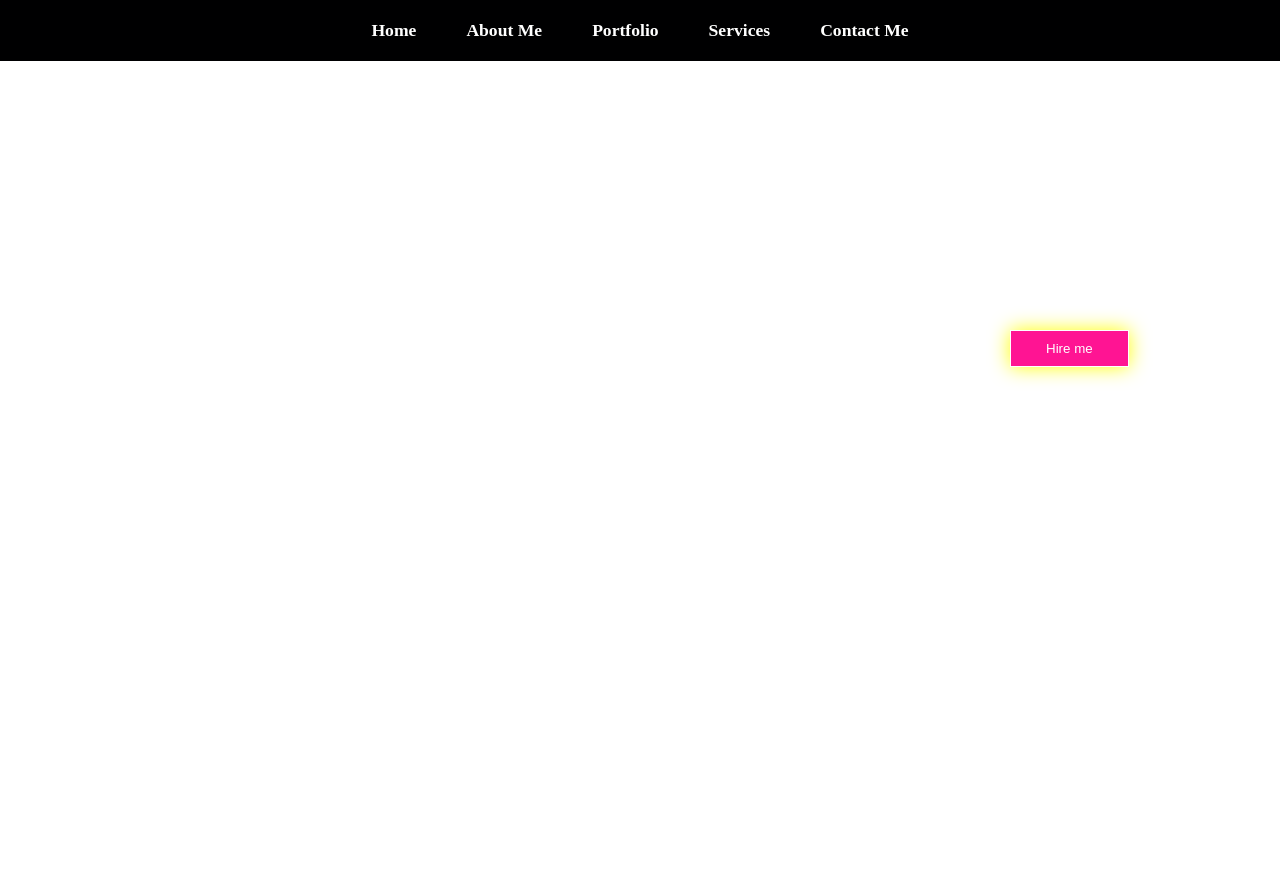
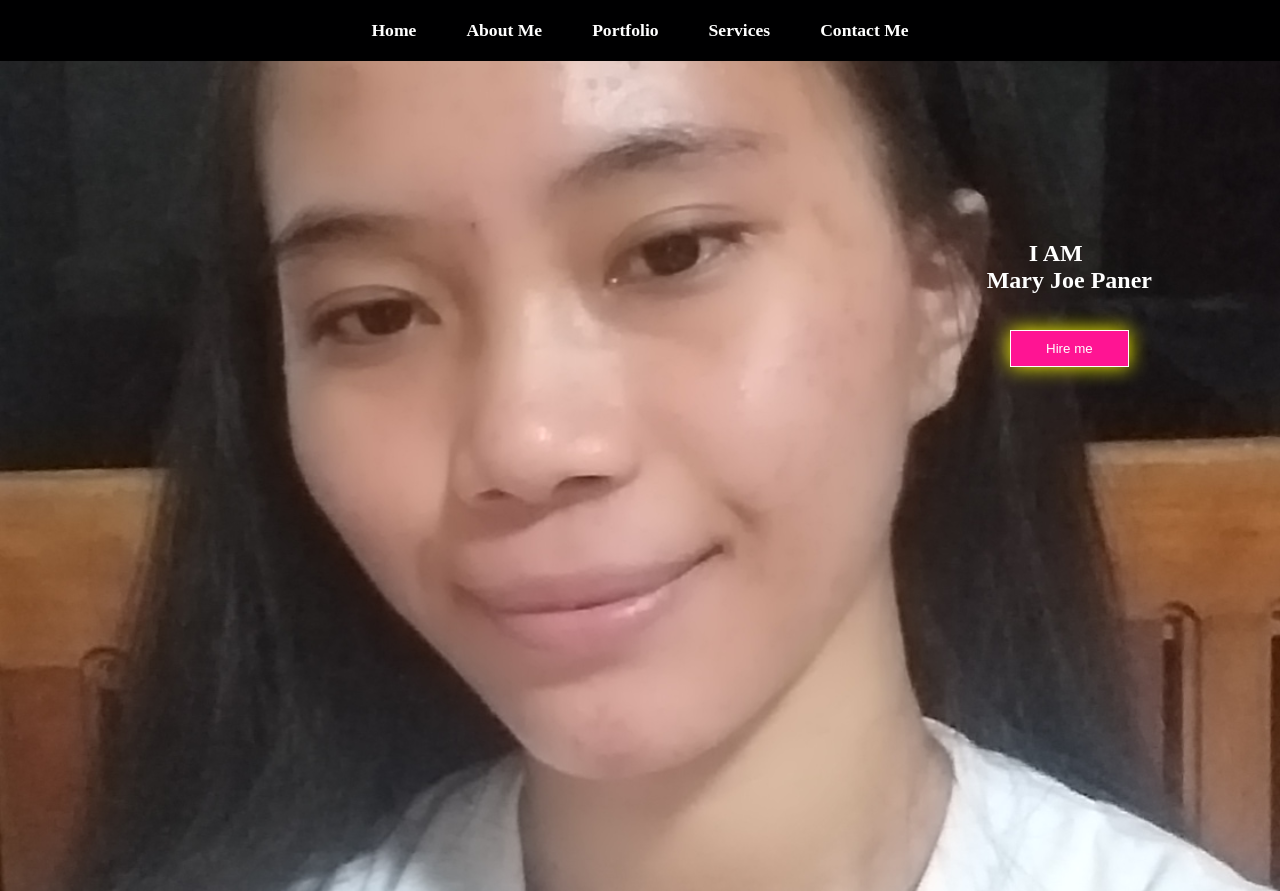
Before and after one commit to mj-paner/Portfolio, a plain HTML site: page index.html in a window 1280 px wide. Shown: the top 891 px of the page. Drawn offline with Linux system fonts and the light colour scheme; files whose address does not match are found by name.

Commit message:
Update style.css

```diff
--- a/style.css
+++ b/style.css
@@ -42,7 +42,7 @@ border: 1px solid white;
 #home{
 display: flex;
 flex-direction: column;
-	background: url("images/20221008_200755.jpg") center center/cover;
+	background: url("20221008_200755.jpg") center center/cover;
 	height: 830px;
 	justify-content: center;
 	align-items:center;
```
